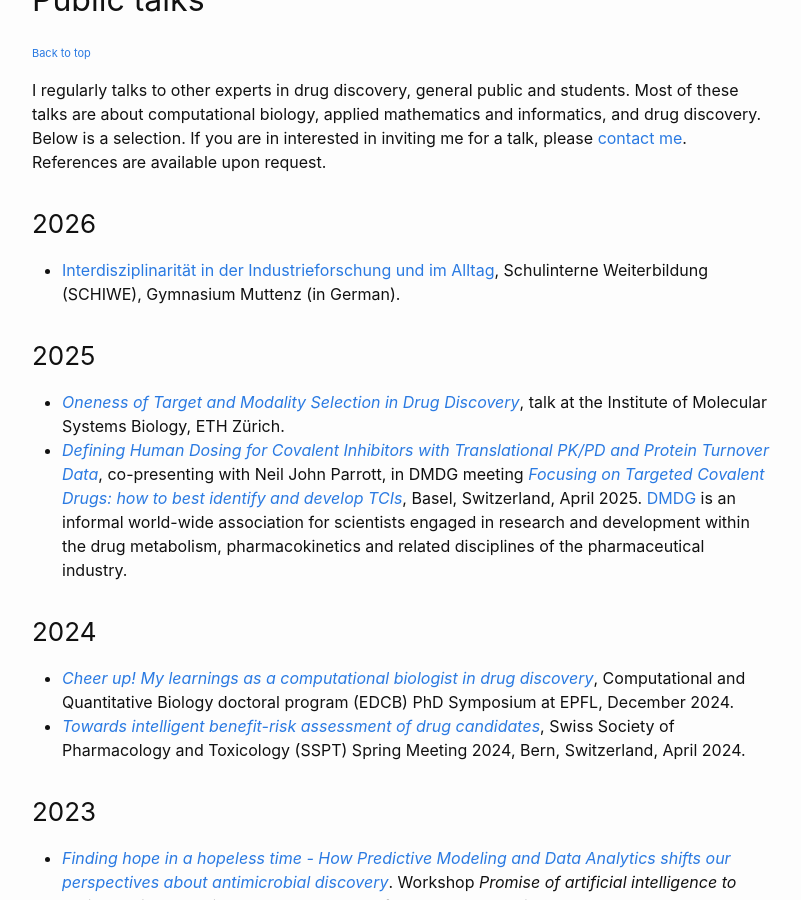
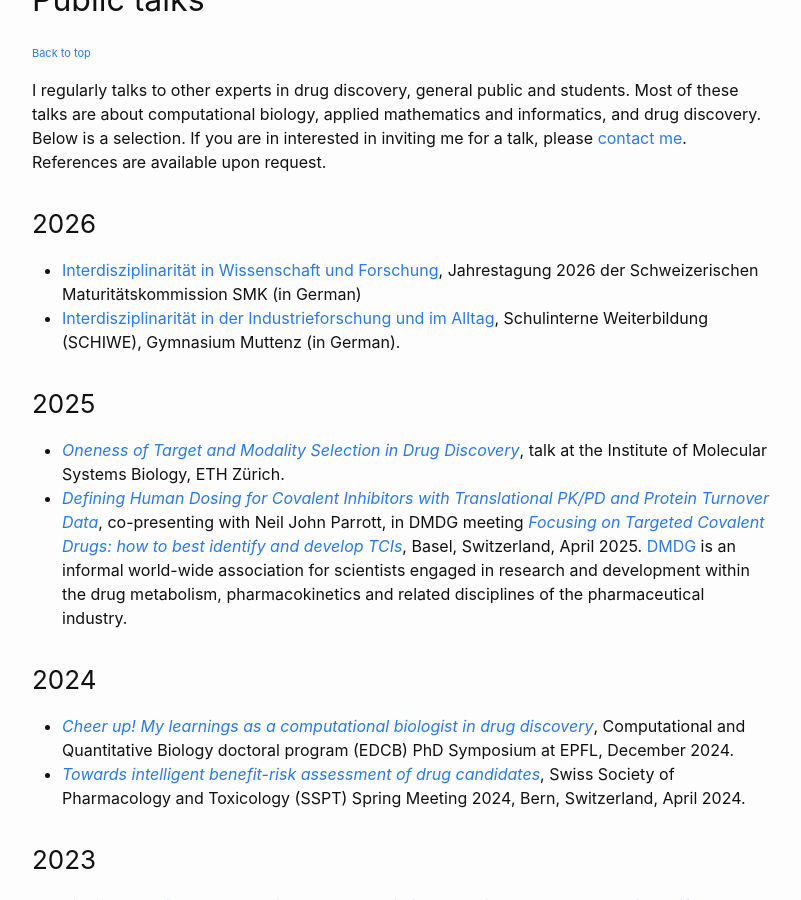
Before and after one commit to Accio/accio.github.io, a Jekyll site: the page built from _pages/outreach.md, in a window 1280 px wide and 900 px high, scrolled down 2106 px. Shown: the whole window, without its empty margins (238-1039 px from the left). Built offline with Jekyll 4.4.1, drawn with Linux system fonts in a browser that asks for light colours.

Commit message:
add SMK slides

```diff
--- a/_pages/outreach.md
+++ b/_pages/outreach.md
@@ -61,6 +61,7 @@ I regularly talks to other experts in drug discovery, general public and student
 
 ### 2026
 
+* [Interdisziplinarität in Wissenschaft und Forschung]({{ site.url}}/assets/pdf/2026-11-SMK-zhang.pdf), Jahrestagung 2026 der Schweizerischen Maturitätskommission SMK (in German)
 * [Interdisziplinarität in der Industrieforschung und im Alltag]({{ site.url}}/assets/pdf/2026-04-GymnasiumFMSMuttenz.pdf), Schulinterne Weiterbildung (SCHIWE), Gymnasium Muttenz (in German).
 
 ### 2025
```
Also changed, not shown: 1 other file.
